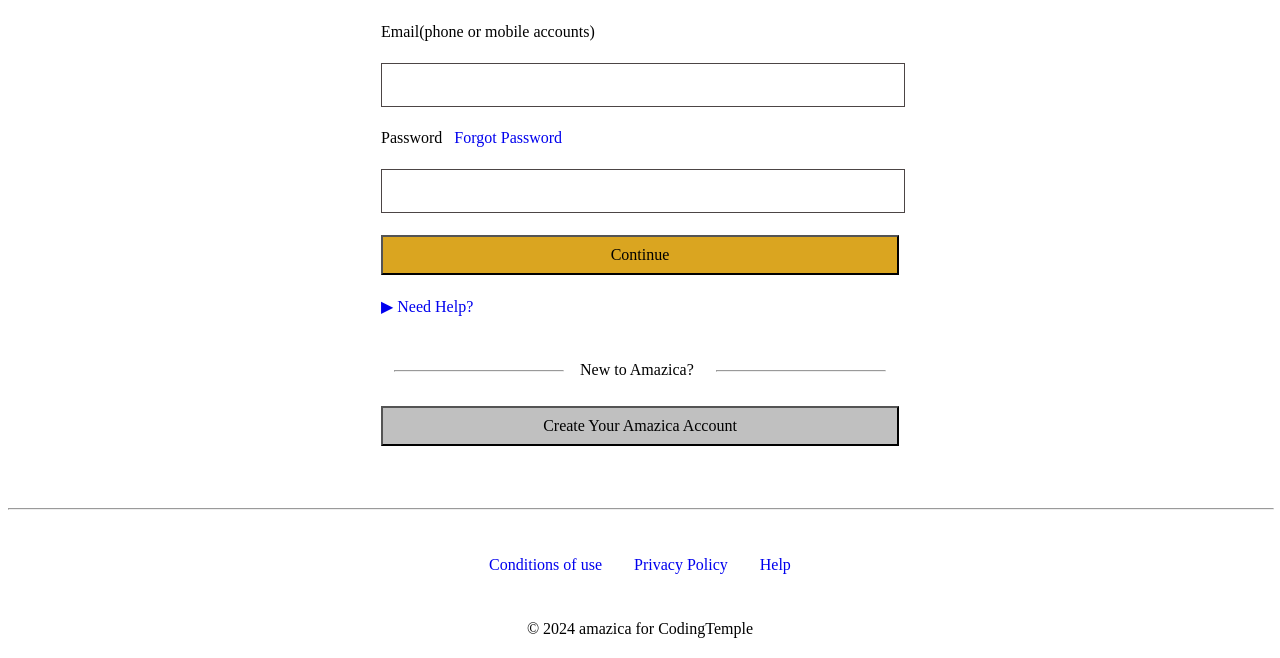
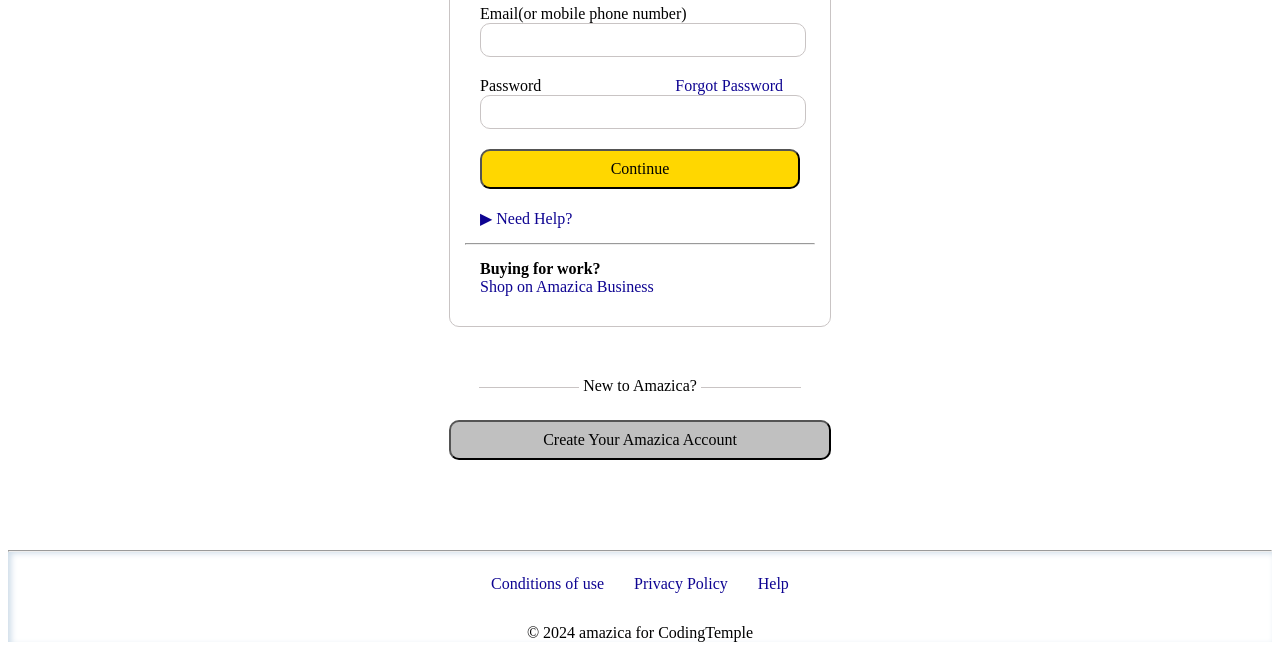
Before and after one commit to sbhandari-ids/thieves139day2, a plain HTML site: page amazica.html in a window 1280 px wide. Shown: the part 217-875 px from the top of the page. Drawn offline with Linux system fonts and the light colour scheme.

Commit message:
New Updates as on 04/24

```diff
--- a/amazica.html
+++ b/amazica.html
@@ -4,52 +4,47 @@
     <meta charset="UTF-8">
     <meta name="viewport" content="width=device-width, initial-scale=1.0">
     <link rel="stylesheet" href="styles_az.css">
-    <link rel="stylesheet" href="flex_az.css">
     <title>Sign In - Amazica </title>
 </head>
 <body>
-    <header>
-        <div class="box align-center"> <img class="logo" src="img/amazicalLogotrimmed.jpg"> </div>
-    </header>
 
     <div class="flexbox">
 
-         <div class="box"></div>
-         <div class ="box flex-contentbox">
-                <div class="box"> <h1> Sign In </h1> </div>
-                <div class="box"> <label for = "email-ph"> Email(phone or mobile accounts)</label></div>
-                <div class="box"> <input type = "text" id="email-ph" name="email-ph">  </div>
-                <div class="box"> <label for = "password"> Password </label> <label for="forgot-pwd" class="align-right" style="text-align:right;"><a href="#">&nbsp;&nbsp;Forgot Password</a></label></div>
-                <div class="box"> <input type = "password" id="password" name="password">  </div>
 
-                <div class="box"> <button type = "sumbit" id="contd-btn" class="gold-btn"> Continue </button></div>
+        <div class="box align-center"> <img class="logo" src="img/amazicalLogotrimmed.jpg"> </div>
+         <div class ="flexx-contentbox">
+            <div class ="flex-contentbox">
 
-               <div class="box"> <a href="#" class="align-left"> ▶ Need Help?</a>
-                    <br>
-                    <br>
-                </div>
-                <div class ="flexbox-col">
-                    <div class="box flexbox-item1"> <hr></div>
-                    <div class="box flexbox-item2">New to Amazica?</div>
-                    <div class="box flexbox-item1"> <hr></div>
-            </div>
+                <div class="box signin"> Sign In </div>
+                <div class="box"> <label for = "email-ph"> Email(or mobile phone number)</label>
+                <input type = "text" id="email-ph" name="email-ph">  </div>
+                <div class="box"> <label for = "password"> Password </label> <a href="#" class="align-right">Forgot Password</a>
+                <input type = "password" id="password" name="password">  </div>
 
-                <div class="box"> <button type = "sumbit" id="create-acct-btn" class="silver-btn"> Create Your Amazica Account </button></div>
+                <div class="box"> <button type = "sumbit" id="contd-btn" class="btn gold-btn"> Continue </button></div>
 
-
-
-
-
-            </div>
-            <div class ="box"></div>
+               <div class="box"> <a href="#" class="need-help align-left"> ▶ Need Help?</a>
 
                 </div>
 
+                <hr>
+                <div class="box"><strong> Buying for work? </strong><br/>
+                 <a href= "#" id="shop-business" class=""> Shop on Amazica Business </a>
+                </div>
+            </div>
 
+            <div class="flexbox">
+                <div class="box"><span> New to Amazica? </span></div>
+             <button type = "sumbit" id="create-acct-btn" class="btn silver-btn"> Create Your Amazica Account </button>
+                </div>
 
+        </div>
+    </div>
+
+    <div>
         <footer>
-        <hr width="100%">
-        <div class ="flexbox">
+            <hr>
+            <div class ="flexbox-col">
             <div class="box"> <a href="#">Conditions of use</a></div>
             <div class="box"><a href="#">Privacy Policy</a> </div>
             <div class="box"> <a href=#">Help </a></div>
@@ -58,5 +53,7 @@
             <div><p class="align-center"> &#169; 2024 amazica for CodingTemple</p></div>
 
         </footer>
+    </div>
+
 </body>
 </html>
--- a/flex_az.css
+++ /dev/null
@@ -1,50 +0,0 @@
-.flexbox{
-    display: flex;
-    flex-direction: row;
-    justify-content:center;
-    align-items: center;
-    margin-top: 30px;
-    margin-bottom: 30px;
-
-}
-.flexbox-col{
-    display: flex;
-    flex-direction: col;
-    justify-content:center;
-    align-items: center;
-
-}
-.flex-contentbox{
-    width: 550px;
-    margin: 1px;
-    border: none;
-    background-color: white;
-}
-.box{
-    background-color:white;
-    border: 1px solid white;
-    padding: 5px;
-    margin : 10px;
-
-}
-.logo-box{
-    flex-direction: row;
-    justify-content: center;
-    align-items: center;
-}
-.flex-space-around{
-    justify-content: space-around;
-}
-.flexbox-item1{
-    width: 170px;
-    margin: 5px;
-    border: none;
-    background-color: white;
-}
-.flexbox-item2{
-    width: 120px;
-    margin: 1px;
-    border: none;
-    background-color: white;
-
-}
--- a/styles_az.css
+++ b/styles_az.css
@@ -11,15 +11,21 @@
     height: 50px;
     align-items: center;
 }
+.btn{
+    width: 100%;
+    border-radius: 10px;
+    height: 40px;
 
+    font-size: medium;
+
+}
 .gold-btn{
-    background-color: goldenrod;
-    width: 100%;
+    background-color: gold;
 }
 
 .silver-btn{
     background-color: silver;
-    width: 100%;
+    margin-top: 10px;
 }
 .align-left{
     text-align: left;
@@ -29,25 +35,87 @@
 }
 
 .align-right{
-    text-align: right;
+    margin-left: 130px;
 }
-button{
-    height: 40px;
-    width: 80%;
-    font-size: medium;
-}
+
 input{
     width: 100%;
-    height: 40px;
-    border: 1px solid rgb(76, 69, 69);
+    height: 30px;
+    border: 1px solid rgb(201, 196, 196);
+    border-radius: 10px;
 }
 
 a:link{
     text-decoration: none;
+    color: rgb(14, 4, 146)
 }
 a:visited{
     text-decoration: none;
+    color: rgb(14, 4, 146)
 }
 hr{
     margin-top: 10px;
 }
+.signin{
+    font-size:xx-large;
+    font-weight: 600;
+
+}
+.flexbox{
+    display: flex;
+    flex-direction: column;
+    justify-content:center;
+    align-items: center;
+    margin-top: 20px;
+    margin-bottom: 30px;
+    padding: 15px;
+
+}
+.flexbox-col{
+    display: flex;
+    flex-direction: col;
+    justify-content:center;
+    align-items: center;
+
+}
+.flex-contentbox{
+    width: 350px;
+    margin: 15px;
+    padding: 15px;
+    border: 1px solid rgb(201, 196, 196);
+    background-color: white;
+    border-radius: 10px;
+}
+.flex-contentbox1{
+    width: 350px;
+    margin: 20px;
+    border: 1px solid rgb(253, 253, 253);
+    background-color: white;
+    border-radius: 10px;
+}
+.box{
+    background-color:white;
+    padding: 5px;
+    margin : 10px;
+
+}
+
+.need-help{
+    margin-top: 10px;
+    margin-bottom: 10px;
+}
+span:after,
+span:before{
+    content: "";
+    display: inline-block;
+    width: 100px;
+    height: 1px;
+    background-color: rgb(201,196,196);
+    vertical-align: middle;
+
+}
+
+
+footer{
+    box-shadow: rgb(204, 219, 232) 3px 3px 6px 0px inset, rgba(255, 255, 255, 0.5) -3px -3px 6px 1px inset;
+}
```
Lines whose indentation alone changed are shown as unchanged.
